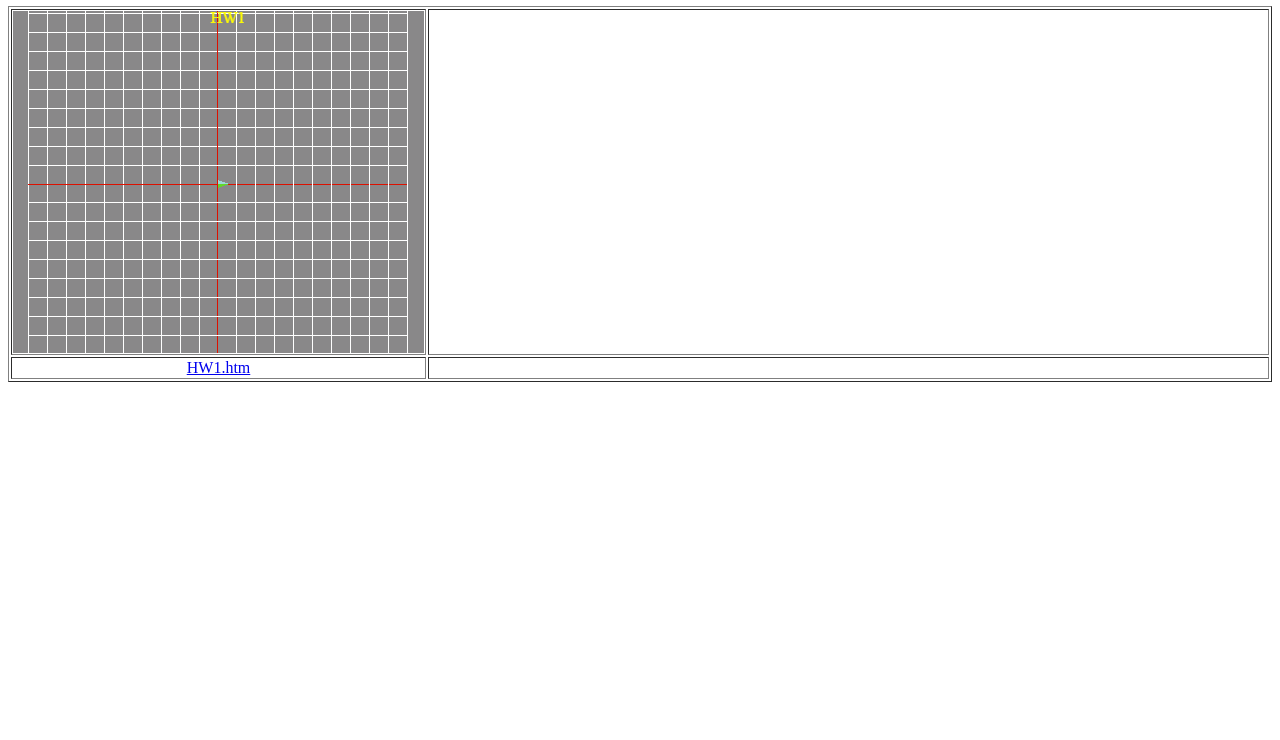
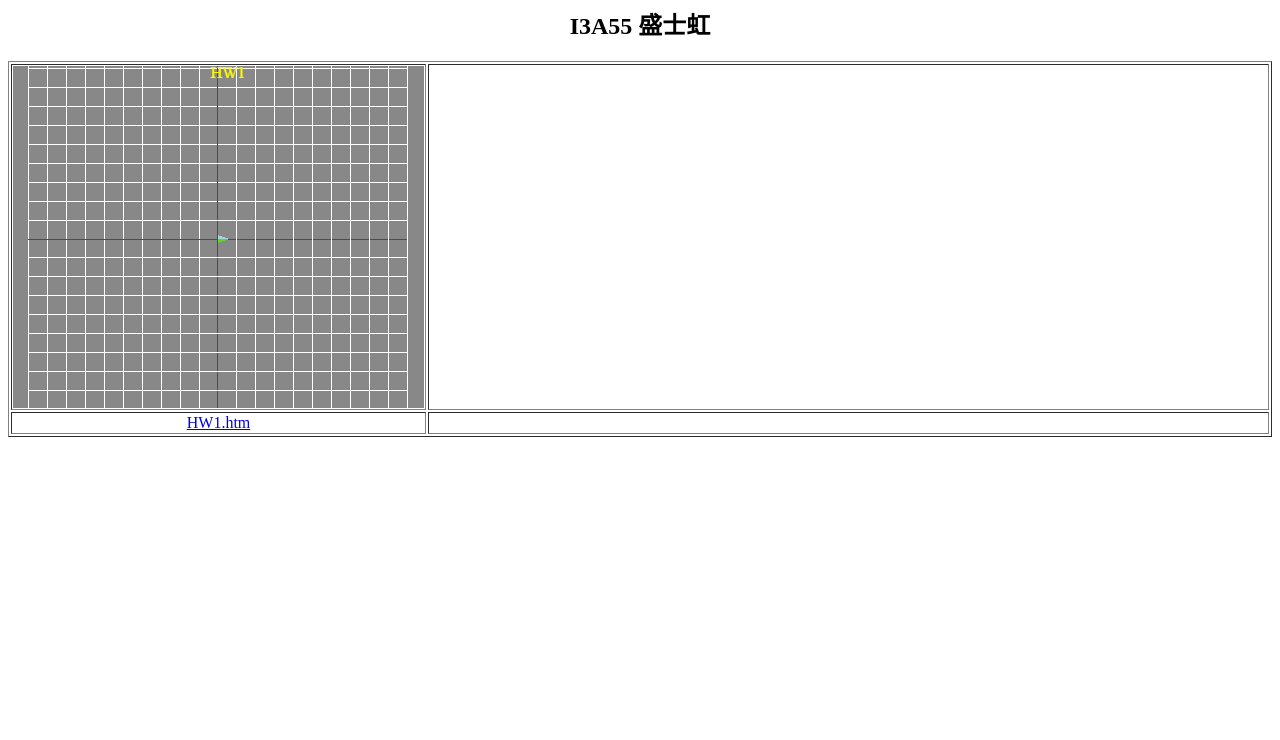
Before and after one commit to xyz47600/ex, a plain HTML site: page index.html in a window 1280 px wide. Shown: the part 60-800 px from the top of the page. Drawn offline with Linux system fonts and the light colour scheme.

Commit message:
Update index.html

```diff
--- a/index.html
+++ b/index.html
@@ -1,4 +1,5 @@
 <h1 align="center">Homework</h1>
+<h2 align="center">I3A55 盛士虹</h2>
 
 <table border="1" width="100%">
   <tr>
```
